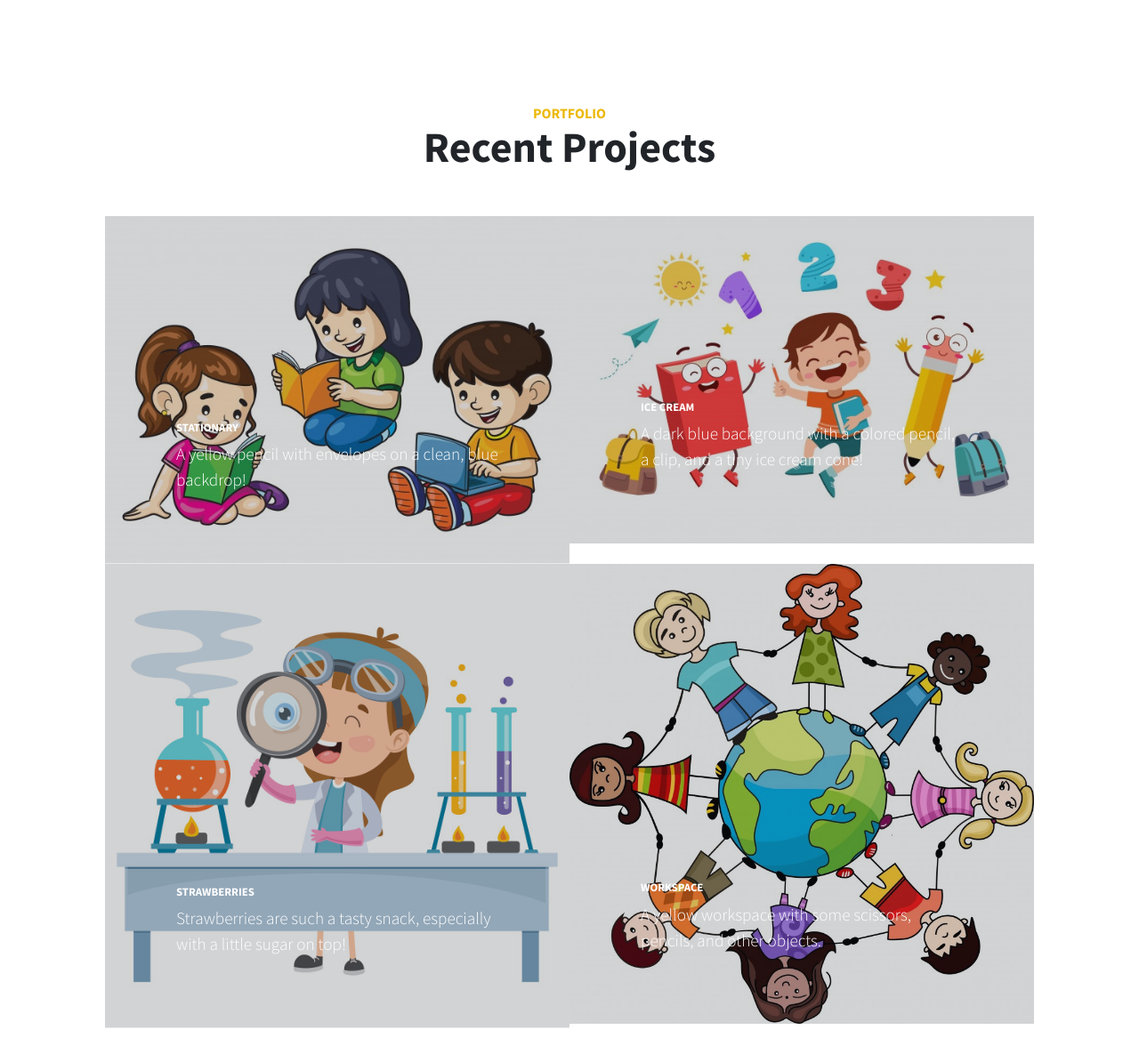
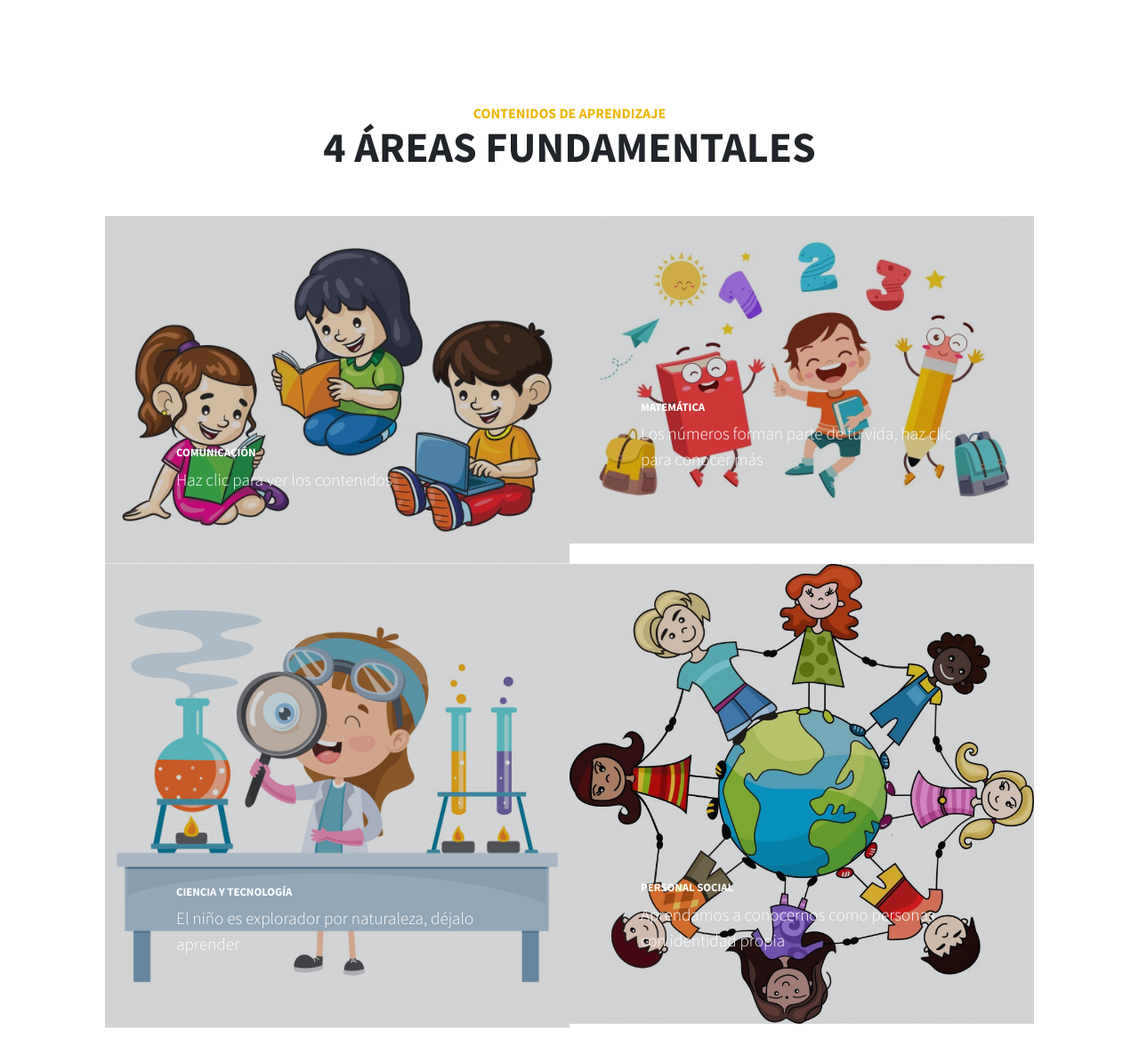
Before and after one commit to BRENDABLAS/EDPRIMARIA, a plain HTML site: page index.html in a window 1280 px wide. Shown: the part 2577-3771 px from the top of the page at 89% size. Drawn offline with nearby package versions, Linux system fonts and the light colour scheme.

Commit message:
Update index.html

```diff
--- a/index.html
+++ b/index.html
@@ -104,16 +104,16 @@
         <section class="content-section" id="portfolio">
             <div class="container px-4 px-lg-5">
                 <div class="content-section-heading text-center">
-                    <h3 class="text-secondary mb-0">Portfolio</h3>
-                    <h2 class="mb-5">Recent Projects</h2>
+                    <h3 class="text-secondary mb-0">Contenidos de aprendizaje</h3>
+                    <h2 class="mb-5">4 ÁREAS FUNDAMENTALES</h2>
                 </div>
                 <div class="row gx-0">
                     <div class="col-lg-6">
                         <a class="portfolio-item" href="#!">
                             <div class="caption">
                                 <div class="caption-content">
-                                    <div class="h2">Stationary</div>
-                                    <p class="mb-0">A yellow pencil with envelopes on a clean, blue backdrop!</p>
+                                    <div class="h2">Comunicación</div>
+                                    <p class="mb-0">Haz clic para ver los contenidos</p>
                                 </div>
                             </div>
                             <img class="img-fluid" src="assets/img/comunicaprim.jpg" alt="..." />
@@ -123,8 +123,8 @@
                         <a class="portfolio-item" href="#!">
                             <div class="caption">
                                 <div class="caption-content">
-                                    <div class="h2">Ice Cream</div>
-                                    <p class="mb-0">A dark blue background with a colored pencil, a clip, and a tiny ice cream cone!</p>
+                                    <div class="h2">Matemática</div>
+                                    <p class="mb-0">Los números forman parte de tu vida, haz clic para conocer más</p>
                                 </div>
                             </div>
                             <img class="img-fluid" src="assets/img/numeritosprim.jpg" alt="..." />
@@ -134,8 +134,8 @@
                         <a class="portfolio-item" href="#!">
                             <div class="caption">
                                 <div class="caption-content">
-                                    <div class="h2">Strawberries</div>
-                                    <p class="mb-0">Strawberries are such a tasty snack, especially with a little sugar on top!</p>
+                                    <div class="h2">Ciencia y Tecnología</div>
+                                    <p class="mb-0">El niño es explorador por naturaleza, déjalo aprender</p>
                                 </div>
                             </div>
                             <img class="img-fluid" src="assets/img/cienciaprim.jpg" alt="..." />
@@ -145,8 +145,8 @@
                         <a class="portfolio-item" href="#!">
                             <div class="caption">
                                 <div class="caption-content">
-                                    <div class="h2">Workspace</div>
-                                    <p class="mb-0">A yellow workspace with some scissors, pencils, and other objects.</p>
+                                    <div class="h2">Personal Social</div>
+                                    <p class="mb-0">Aprendamos a conocernos como personas con identidad propia</p>
                                 </div>
                             </div>
                             <img class="img-fluid" src="assets/img/socialprim.jpg" alt="..." />
```
